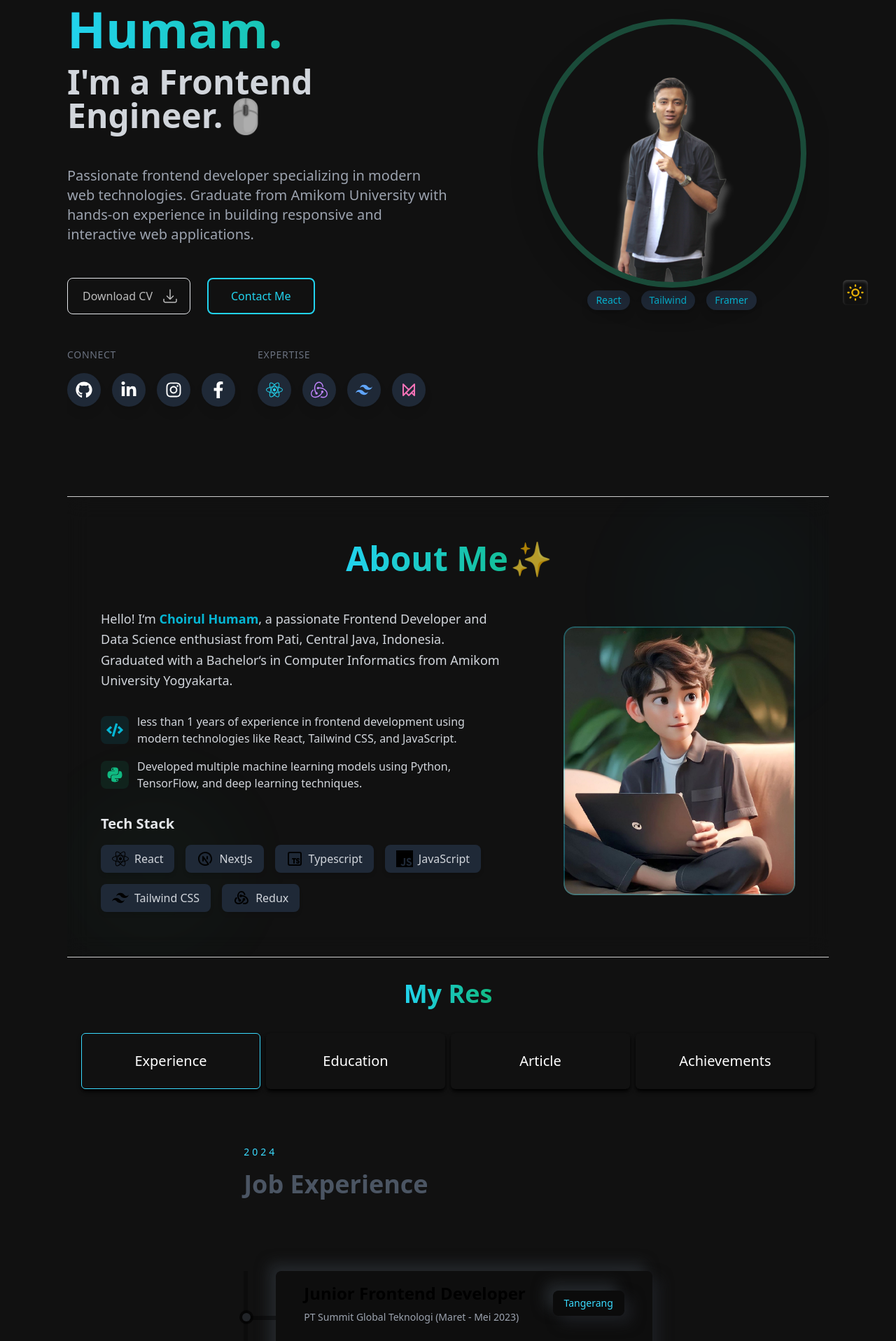
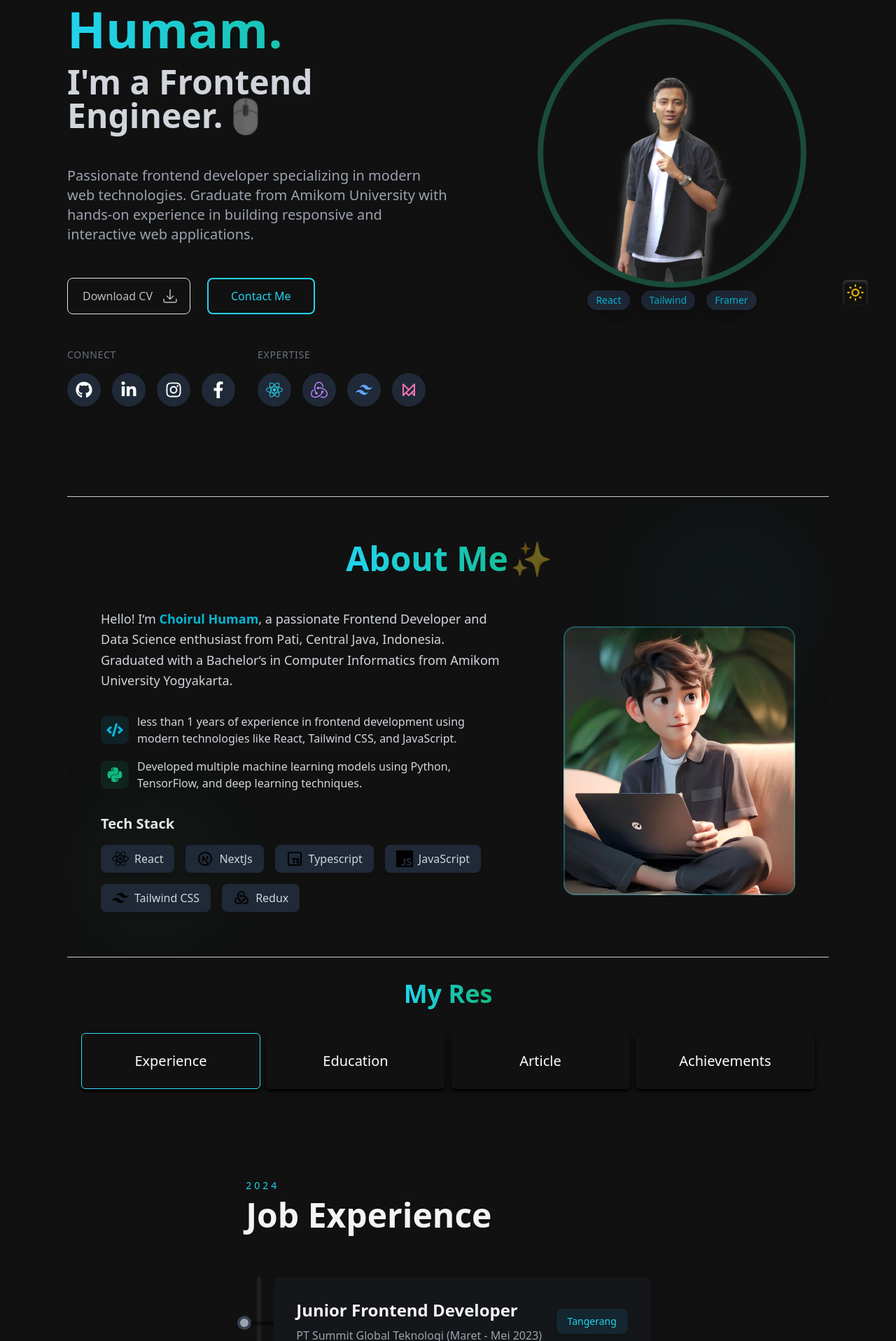
Before and after one commit to choyrulh/my-portfolio-react, a React (Vite) app: page / in a window 1280 px wide. Shown: the part 324-2240 px from the top of the page at 70% size. Built offline with nearby package versions, Linux system fonts and the light colour scheme.

Commit message:
update animation

```diff
--- a/src/components/About/About.jsx
+++ b/src/components/About/About.jsx
@@ -8,13 +8,37 @@ import { SiTailwindcss, SiJavascript } from "react-icons/si";
 import { TbBrandNextjs, TbBrandRedux, TbBrandTypescript } from "react-icons/tb";
 
 const About = () => {
-  const control = useAnimation();
-  const ref = useRef(null);
-  const isInView = useInView(ref, { once: true, margin: "-100px" });
+  const textControl = useAnimation();
+  const imageControl = useAnimation();
+
+  const textRef = useRef(null);
+  const imageRef = useRef(null);
+
+  const isTextInView = useInView(textRef, {
+    once: false,
+    margin: "-100px"
+  });
+
+  const isImageInView = useInView(imageRef, {
+    once: false,
+    margin: "-100px"
+  });
 
   useEffect(() => {
-    if (isInView) control.start("visible");
-  }, [control, isInView]);
+    if (isTextInView) {
+      textControl.start("visible");
+    } else {
+      textControl.start("hidden");
+    }
+  }, [textControl, isTextInView]);
+
+  useEffect(() => {
+    if (isImageInView) {
+      imageControl.start("visible");
+    } else {
+      imageControl.start("hidden");
+    }
+  }, [imageControl, isImageInView]);
 
   const [text] = useTypewriter({
     words: ["About Me"],
@@ -24,21 +48,43 @@ const About = () => {
   });
 
   const staggerVariants = {
-    hidden: { opacity: 0, y: 20 },
+    hidden: {
+      opacity: 0,
+      y: 20,
+      transition: {
+        duration: 0.5,
+        ease: "easeInOut"
+      }
+    },
     visible: (i) => ({
       opacity: 1,
       y: 0,
-      transition: { delay: i * 0.2 + 0.5 },
+      transition: {
+        delay: i * 0.2,
+        duration: 0.5,
+        ease: "easeOut"
+      },
     }),
   };
 
   const imageVariants = {
-    hidden: { opacity: 0, x: 100, scale: 0.9 },
+    hidden: {
+      opacity: 0,
+      x: 100,
+      scale: 0.9,
+      transition: {
+        duration: 0.5,
+        ease: "easeInOut"
+      }
+    },
     visible: {
       opacity: 1,
       x: 0,
       scale: 1,
-      transition: { duration: 0.8 },
+      transition: {
+        duration: 0.8,
+        ease: "easeOut"
+      },
     },
   };
 
@@ -57,10 +103,23 @@ const About = () => {
       <div className="flex flex-col lg:flex-row justify-between gap-12 items-center">
         {/* Text Content */}
         <motion.div
-          ref={ref}
+          ref={textRef}
           initial="hidden"
-          animate={control}
-          variants={{ visible: { transition: { staggerChildren: 0.1 } } }}
+          animate={textControl}
+          variants={{
+            visible: {
+              transition: {
+                staggerChildren: 0.1,
+                delayChildren: 0.2
+              }
+            },
+            hidden: {
+              transition: {
+                staggerChildren: 0.05,
+                staggerDirection: -1
+              }
+            }
+          }}
           className="w-full lg:w-7/12 space-y-8"
         >
           <motion.p
@@ -145,20 +204,30 @@ const About = () => {
 
         {/* Image Section */}
         <motion.div
-          ref={ref}
+          ref={imageRef}
           initial="hidden"
-          animate={control}
+          animate={imageControl}
           variants={imageVariants}
           className="relative w-full lg:w-4/12 group"
         >
           <div className="relative overflow-hidden rounded-2xl transform perspective-1000">
-            <div className="absolute inset-0 bg-gradient-to-r from-cyan-400/20 to-emerald-400/20 blur-xl rounded-2xl" />
-            <img
+            <motion.div
+              className="absolute inset-0 bg-gradient-to-r from-cyan-400/20 to-emerald-400/20 blur-xl rounded-2xl"
+              initial={{ opacity: 0 }}
+              animate={isImageInView ? { opacity: 1 } : { opacity: 0 }}
+              transition={{ duration: 0.5 }}
+            />
+            <motion.img
               className="w-full h-96 object-cover rounded-2xl shadow-2xl transform group-hover:scale-105 transition-all duration-300"
               src={char}
               alt="Choirul Humam Profile"
             />
-            <div className="absolute inset-0 border-2 border-cyan-400/30 rounded-2xl pointer-events-none" />
+            <motion.div
+              className="absolute inset-0 border-2 border-cyan-400/30 rounded-2xl pointer-events-none"
+              initial={{ opacity: 0 }}
+              animate={isImageInView ? { opacity: 1 } : { opacity: 0 }}
+              transition={{ duration: 0.5, delay: 0.2 }}
+            />
           </div>
         </motion.div>
       </div>
--- a/src/components/Hero/HeroSection.jsx
+++ b/src/components/Hero/HeroSection.jsx
@@ -23,13 +23,31 @@ import { useEffect, useRef } from "react";
 // };
 
 const HeroSection = () => {
-  const control = useAnimation();
-  const ref = useRef(null);
-  const isInView = useInView(ref, { once: true, margin: "-100px" });
+  const textControl = useAnimation();
+  const imageControl = useAnimation();
+
+  const textRef = useRef(null);
+  const imageRef = useRef(null);
+
+  const isTextInView = useInView(textRef, { once: false, margin: "-100px" });
+  const isImageInView = useInView(imageRef, { once: false, margin: "-100px" });
 
   useEffect(() => {
-    if (isInView) control.start("visible");
-  }, [control, isInView]);
+    if (isTextInView) {
+      textControl.start("visible");
+    } else {
+      textControl.start("hidden");
+    }
+  }, [textControl, isTextInView]);
+
+  useEffect(() => {
+    if (isImageInView) {
+      imageControl.start("visible");
+    } else {
+      imageControl.start("hidden");
+    }
+  }, [imageControl, isImageInView]);
+
 
   const [text] = useTypewriter({
     words: ["Frontend Engineer.", "Data Scientist."],
@@ -40,22 +58,42 @@ const HeroSection = () => {
   });
 
   const staggerVariants = {
-    hidden: { opacity: 0, y: 20 },
+    hidden: {
+      opacity: 0,
+      y: 20,
+      transition: {
+        duration: 0.5,
+        ease: "easeInOut"
+      }
+    },
     visible: (i) => ({
       opacity: 1,
       y: 0,
-      transition: { delay: i * 0.2 + 0.5 },
+      transition: {
+        delay: i * 0.2,
+        duration: 0.5,
+        ease: "easeOut"
+      },
     }),
   };
 
   const imageVariants = {
-    hidden: { opacity: 0, x: 100, scale: 0.9 },
+    hidden: {
+      opacity: 0,
+      x: 100,
+      scale: 0.9,
+      transition: {
+        duration: 0.5,
+        ease: "easeInOut"
+      }
+    },
     visible: {
       opacity: 1,
       x: 0,
       scale: 1,
       transition: {
         duration: 0.8,
+        ease: "easeOut"
       },
     },
   };
@@ -63,14 +101,27 @@ const HeroSection = () => {
   return (
     <section
       id="home"
-      className="relative dark:text-white w-full py-20 lg:py-32 flex flex-col lg:flex-row items-center justify-between font-titleFont overflow-hidden"
+      className="relative dark:text-white w-full py-unset lg:py-32 flex flex-col lg:flex-row items-center justify-between font-titleFont overflow-hidden"
     >
       <motion.div
         className="w-full lg:w-1/2 space-y-8 lg:space-y-12 relative z-10"
         initial="hidden"
-        animate={control}
-        variants={{ visible: { transition: { staggerChildren: 0.1 } } }}
-        ref={ref}
+        animate={textControl}
+        variants={{
+          visible: {
+            transition: {
+              staggerChildren: 0.1,
+              delayChildren: 0.2
+            }
+          },
+          hidden: {
+            transition: {
+              staggerChildren: 0.05,
+              staggerDirection: -1
+            }
+          }
+        }}
+        ref={textRef}
       >
         {/* Animated Elements */}
         <motion.div variants={staggerVariants} custom={0}>
@@ -190,9 +241,9 @@ const HeroSection = () => {
       <motion.div
         className="w-full lg:w-1/2 flex justify-center lg:justify-end mt-16 lg:mt-0 pr-8"
         initial="hidden"
-        animate={control}
+        animate={imageControl}
         variants={imageVariants}
-        ref={ref}
+        ref={imageRef}
       >
         <div className="relative w-64 h-64 sm:w-72 sm:h-72 lg:w-96 lg:h-96 group">
           {/* Animated gradient background */}
@@ -229,7 +280,7 @@ const HeroSection = () => {
           <motion.div
             className="absolute -bottom-8 left-0 right-0 flex justify-center gap-4"
             initial={{ opacity: 0, y: 20 }}
-            animate={{ opacity: 1, y: 0 }}
+            animate={isImageInView ? { opacity: 1, y: 0 } : { opacity: 0, y: 20 }}
             transition={{ delay: 0.5, type: "spring" }}
           >
             {["React", "Tailwind", "Framer"].map((tech, index) => (
--- a/src/components/Resume/Experience.jsx
+++ b/src/components/Resume/Experience.jsx
@@ -1,31 +1,103 @@
-import ExperienceCard from "./ExperienceCard";
-import { motion } from "framer-motion";
+import ResumeCard from "./ExperienceCard";
+import { motion, useInView, useAnimation } from "framer-motion";
+import { useEffect, useRef } from "react";
 
 function Experience() {
+  const sectionRef = useRef(null);
+  const isInView = useInView(sectionRef, {
+    once: false,
+    margin: "-100px"
+  });
+  const controls = useAnimation();
+
+  useEffect(() => {
+    if (isInView) {
+      controls.start("visible");
+    } else {
+      controls.start("hidden");
+    }
+  }, [controls, isInView]);
+
+  const containerVariants = {
+    hidden: {
+      opacity: 0,
+      y: 20,
+      transition: {
+        duration: 0.5,
+        ease: "easeInOut"
+      }
+    },
+    visible: {
+      opacity: 1,
+      y: 0,
+      transition: {
+        duration: 0.5,
+        ease: "easeOut",
+        staggerChildren: 0.2
+      }
+    }
+  };
+
+  const titleVariants = {
+    hidden: {
+      opacity: 0,
+      y: -20,
+      transition: {
+        duration: 0.5
+      }
+    },
+    visible: {
+      opacity: 1,
+      y: 0,
+      transition: {
+        duration: 0.5,
+        delay: 0.2
+      }
+    }
+  };
+
   return (
+    <section className="py-16 md:py-20 lg:py-24 px-4 md:px-8 lg:px-12 max-w-7xl mx-auto">
       <motion.div
-      initial={{ opacity: 0 }}
-      animate={{ opacity: 1, transition: { duration: 0.5 } }}
-      className="justify-center w-full flex flex-col lgl:flex-row gap-10 lgl:gap-20"
+        ref={sectionRef}
+        initial="hidden"
+        animate={controls}
+        variants={containerVariants}
+        className="w-full"
       >
-      <div>
-        <div className="py-6 lgl:py-12 font-titleFont flex flex-col gap-4">
-          <p className="text-sm text-[#3adbff] tracking-[4px]">2024</p>
-          <h2 className="text-gray-600 text-3xl md:text-4xl font-bold">
+        <motion.div
+          variants={titleVariants}
+          className="mb-12 md:mb-16"
+        >
+          <motion.p
+            className="text-sm text-cyan-500 dark:text-cyan-400 tracking-[4px] mb-2"
+            whileHover={{ x: 10 }}
+          >
+            2024
+          </motion.p>
+          <h2 className="text-3xl md:text-4xl lg:text-5xl font-bold text-gray-800 dark:text-gray-100">
             Job Experience
           </h2>
-        </div>
-        <div className="mt-6 lgl:mt-14 w-full h-auto border-l-[6px] border-l-black border-opacity-30 flex flex-col gap-10">
-          <ExperienceCard
+        </motion.div>
+
+        <div className="relative">
+          {/* Vertical line */}
+          <div className="absolute left-4 top-0 h-full w-[6px] bg-gray-200 dark:bg-gray-700/30 rounded-full" />
+
+          {/* Experience cards */}
+          <div className="space-y-8 md:space-y-12">
+            <ResumeCard
               title="Junior Frontend Developer"
               subTitle="PT Summit Global Teknologi (Maret - Mei 2023)"
               result="Tangerang"
-            des="Google's hiring process is an important part of our culture. Googlers care deeply about their teams and the people who make them up."
+              des="Led frontend development initiatives using React and Next.js, collaborating with cross-functional teams to deliver responsive and performant web applications. Implemented modern UI/UX practices and optimized application performance."
             />
+            {/* Add more ResumeCard components as needed */}
           </div>
         </div>
       </motion.div>
+    </section>
   );
-}
+};
 
 export default Experience;
--- a/src/components/Resume/ExperienceCard.jsx
+++ b/src/components/Resume/ExperienceCard.jsx
@@ -1,36 +1,86 @@
 import { PropTypes } from "prop-types";
+import { motion, useAnimation, useInView } from "framer-motion";
+import { useEffect, useRef } from "react";
 
-const ResumeCard = ({ title, subTitle, result, des }) => {
+function ResumeCard({ title, subTitle, result, des }){
+  const cardRef = useRef(null);
+  const isInView = useInView(cardRef, {
+    once: false,
+    margin: "-50px"
+  });
+  const controls = useAnimation();
+
+  useEffect(() => {
+    if (isInView) {
+      controls.start("visible");
+    } else {
+      controls.start("hidden");
+    }
+  }, [controls, isInView]);
+
+  const cardVariants = {
+    hidden: {
+      opacity: 0,
+      x: -20,
+      transition: {
+        duration: 0.5,
+        ease: "easeInOut"
+      }
+    },
+    visible: {
+      opacity: 1,
+      x: 0,
+      transition: {
+        duration: 0.5,
+        ease: "easeOut"
+      }
+    }
+  };
+
   return (
-    <div className="w-full h-1/3 group flex">
+    <motion.div
+      ref={cardRef}
+      initial="hidden"
+      animate={controls}
+      variants={cardVariants}
+      className="w-full group flex"
+    >
       <div className="w-10 h-[6px] bgOpacity mt-16 relative">
-        <span className="absolute w-5 h-5 rounded-full -top-2 -left-3 flex justify-center items-center bg-black bg-opacity-60">
-          <span className="w-3 h-3 rounded-full bg-bodyColor inline-flex group-hover:bg-[#3adbff] duration-300"></span>
+        <span className="absolute w-5 h-5 rounded-full -top-2 -left-3 flex justify-center items-center bg-gray-300 dark:bg-gray-700">
+          <motion.span
+            className="w-3 h-3 rounded-full bg-gray-500 dark:bg-gray-400 inline-flex group-hover:bg-cyan-400 dark:group-hover:bg-cyan-500"
+            animate={isInView ? { scale: [1, 1.2, 1] } : { scale: 1 }}
+            transition={{ duration: 0.5, repeat: isInView ? Infinity : 0, repeatDelay: 2 }}
+          />
         </span>
       </div>
-      <div className="w-[42vw] bg-black bg-opacity-20 hover:bg-opacity-30 duration-300  rounded-lg p-4 lgl:px-10 flex flex-col justify-center gap-6 lgl:gap-10 shadow-shadowOne">
-        <div className="flex flex-col lgl:flex-row justify-between gap-4 lgl:gap-0 lgl:items-center">
-          <div>
-            <h3 className="text-xl md:text-2xl font-semibold group-hover:text-white duration-300">
+      <div className="w-full md:w-[42vw] bg-white dark:bg-gray-800 bg-opacity-90 dark:bg-opacity-20 hover:bg-opacity-100 dark:hover:bg-opacity-30 duration-300 rounded-lg p-4 md:p-6 lg:p-8 flex flex-col justify-center gap-4 lg:gap-6 shadow-lg dark:shadow-gray-900/50 transform hover:-translate-y-1 transition-all">
+        <div className="flex flex-col lg:flex-row justify-between gap-4 lg:gap-0 lg:items-center">
+          <div className="space-y-2">
+            <h3 className="text-xl md:text-2xl font-semibold text-gray-800 dark:text-gray-100 group-hover:text-cyan-600 dark:group-hover:text-cyan-400 duration-300">
               {title}
             </h3>
-            <p className="text-sm mt-2 text-gray-400 group-hover:text-white duration-300">
+            <p className="text-sm md:text-base text-gray-600 dark:text-gray-400 group-hover:text-gray-800 dark:group-hover:text-gray-200 duration-300">
               {subTitle}
             </p>
           </div>
           <div>
-            <p className="px-4 py-2 text-[#3adbff] bg-black bg-opacity-25 rounded-lg flex justify-center items-center shadow-shadowOne text-sm font-medium">
+            <motion.div
+              whileHover={{ scale: 1.05 }}
+              className="px-4 py-2 text-cyan-600 dark:text-cyan-400 bg-cyan-50 dark:bg-cyan-900/30 rounded-lg flex justify-center items-center shadow-md text-sm font-medium"
+            >
               {result}
-            </p>
+            </motion.div>
           </div>
         </div>
-        <p className="text-sm md:text-base font-medium text-gray-400 group-hover:text-gray-300 duration-300">
+        <p className="text-sm md:text-base font-medium text-gray-600 dark:text-gray-400 group-hover:text-gray-700 dark:group-hover:text-gray-300 duration-300 leading-relaxed">
           {des}
         </p>
       </div>
-    </div>
+    </motion.div>
   );
 };
+export default ResumeCard;
 
 ResumeCard.propTypes = {
   title: PropTypes.string.isRequired,
@@ -38,5 +88,3 @@ ResumeCard.propTypes = {
   result: PropTypes.string.isRequired,
   des: PropTypes.string.isRequired,
 };
-
-export default ResumeCard;
--- a/src/components/Skills/Icon.jsx
+++ b/src/components/Skills/Icon.jsx
@@ -50,7 +50,7 @@ const SkillsGrid = ({ logos }) => {
       ref={ref}
       initial="hidden"
       animate={controls}
-      className="grid grid-cols-2 sm:grid-cols-3 md:grid-cols-4 lg:grid-cols-5 xl:grid-cols-6 gap-6 px-4"
+      className="grid grid-cols-2 sm:grid-cols-2 md:grid-cols-4 lg:grid-cols-5 xl:grid-cols-6 gap-6 px-4"
     >
       {logos.map((logo, index) => (
         <SkillCard key={index} logo={logo} index={index} />
```
Lines whose indentation alone changed are shown as unchanged.
